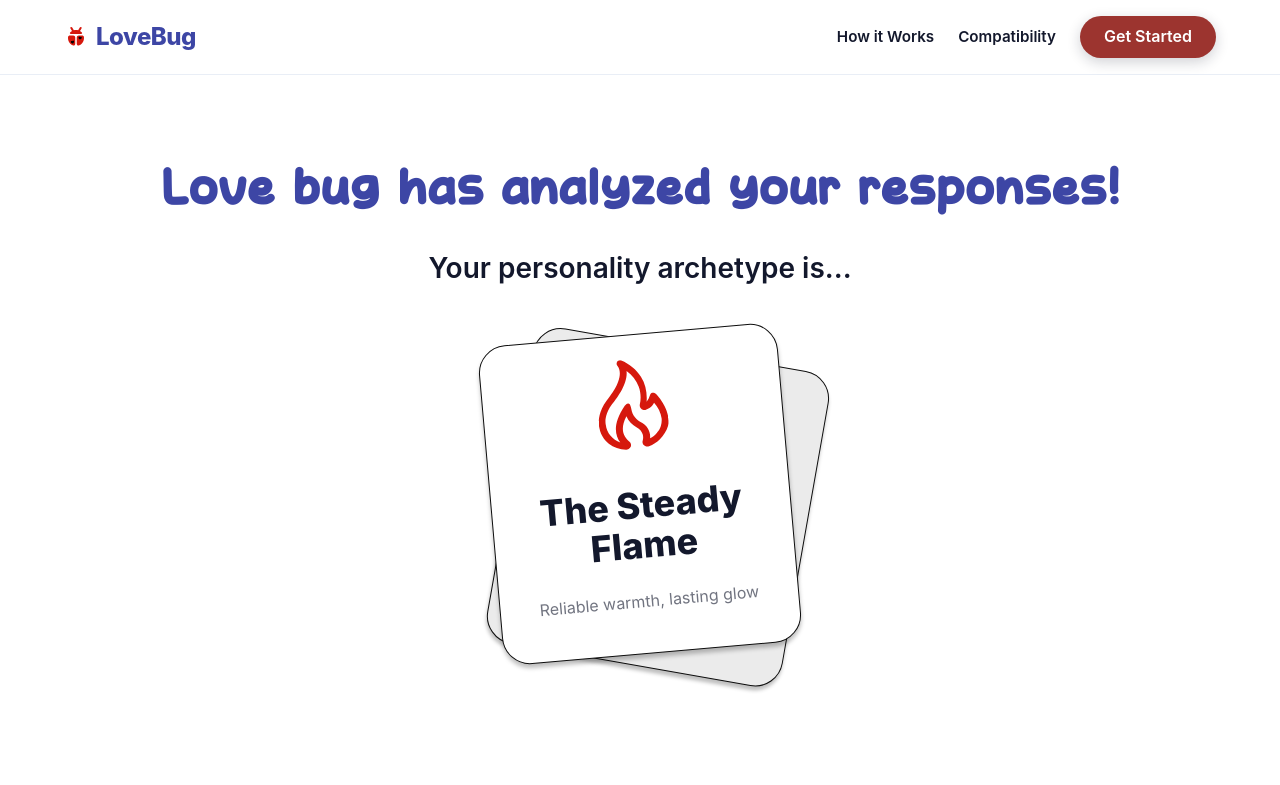
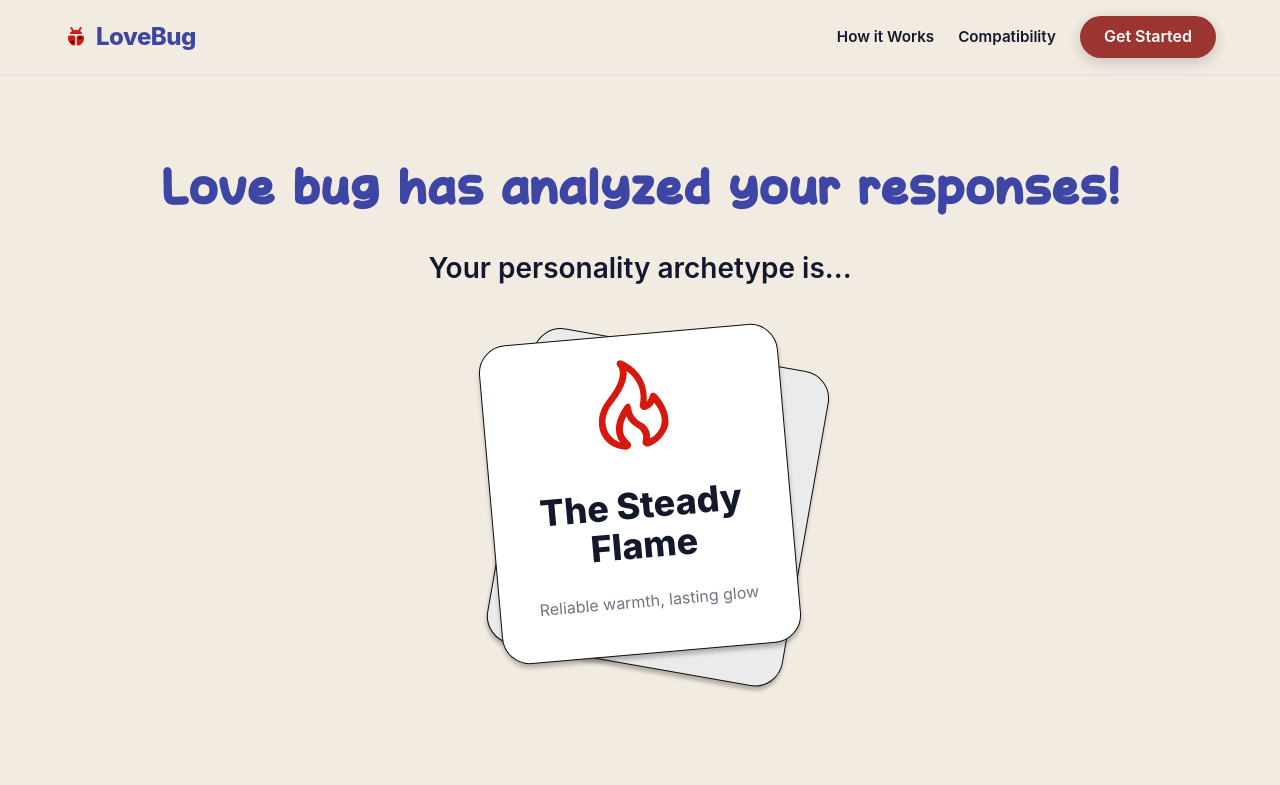
Before and after one commit to kathy-codes/lovebug-frontend, a React (Vite) app: page /results in a window 1280 px wide. Shown: the top 785 px of the page. Built offline with nearby package versions, Linux system fonts and the light colour scheme.

Commit message:
updated the background colours on the navigation, landing page, and results page

```diff
--- a/src/components/ArchetypeBanner/ArchetypeBanner.scss
+++ b/src/components/ArchetypeBanner/ArchetypeBanner.scss
@@ -5,7 +5,7 @@
 .archetype-banner {
     padding: 3rem 5%;
     text-align: center;
-    background-color: $color-primary-white;
+    background-color: $color-primary-background;
     max-width: $max-width-lg;
     margin: 0 auto;
 
--- a/src/components/Navigation/Navigation.jsx
+++ b/src/components/Navigation/Navigation.jsx
@@ -11,15 +11,15 @@ const Navigation = () => {
     };
 
     return (
-        <header className="landing-page__header">
-            <Link to="/" className="landing-page__logo-link">
-                <div className="landing-page__logo">
-                    <img src={logo} alt="LoveBug Logo" className="landing-page__logo-img" />LoveBug
+        <header className="navigation__header">
+            <Link to="/" className="navigation__logo-link">
+                <div className="navigation__logo">
+                    <img src={logo} alt="LoveBug Logo" className="navigation__logo-img" />LoveBug
                 </div>
             </Link>
 
             <button
-                className={`landing-page__hamburger ${isMenuOpen ? 'open' : ''}`}
+                className={`navigation__hamburger ${isMenuOpen ? 'open' : ''}`}
                 onClick={toggleMenu}
                 aria-label="Toggle menu"
             >
@@ -28,9 +28,9 @@ const Navigation = () => {
                 <span></span>
             </button>
 
-            <nav className={`landing-page__nav ${isMenuOpen ? 'open' : ''}`}>
-                <a href="#how-it-works" className="landing-page__nav-link" onClick={() => setIsMenuOpen(false)}>How it Works</a>
-                <a href="#compatibility" className="landing-page__nav-link" onClick={() => setIsMenuOpen(false)}>Compatibility</a>
+            <nav className={`navigation__nav ${isMenuOpen ? 'open' : ''}`}>
+                <a href="#how-it-works" className="navigation__nav-link" onClick={() => setIsMenuOpen(false)}>How it Works</a>
+                <a href="#compatibility" className="navigation__nav-link" onClick={() => setIsMenuOpen(false)}>Compatibility</a>
                 <Link to="/quizmanager" className="btn btn--primary" style={{ padding: '0.5rem 1.5rem', borderRadius: '50px' }} onClick={() => setIsMenuOpen(false)}>Get Started</Link>
             </nav>
         </header>
--- a/src/components/Navigation/Navigation.scss
+++ b/src/components/Navigation/Navigation.scss
@@ -1,13 +1,12 @@
 @use '../../styles/variables' as *;
 
-.landing-page {
+.navigation {
     &__header {
         display: flex;
         justify-content: space-between;
         align-items: center;
         padding: 1rem 5%;
-        background-color: rgba($color-primary-white, 0.95);
-        backdrop-filter: blur(10px);
+        background-color: $color-primary-background;
         position: sticky;
         top: 0;
         z-index: 100;
--- a/src/pages/ResultPage/ResultPage.scss
+++ b/src/pages/ResultPage/ResultPage.scss
@@ -4,7 +4,7 @@
 .result-page {
     font-family: $font-family-primary;
     color: $color-primary-black;
-    background-color: $color-primary-white;
+    background-color: $color-primary-background;
     line-height: 1.6;
     overflow-x: hidden;
     min-height: 100vh;
```
